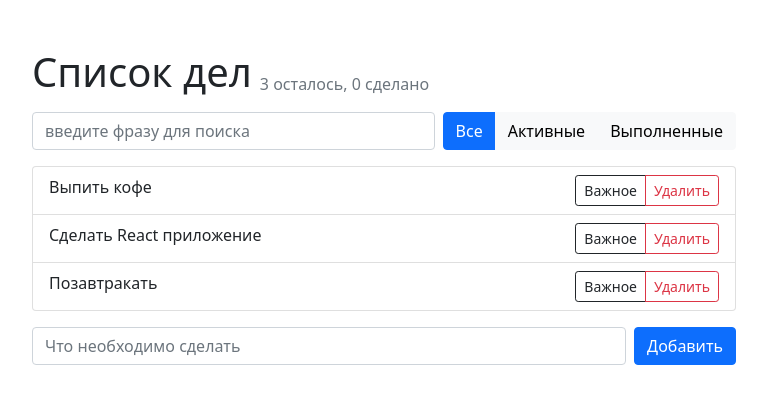
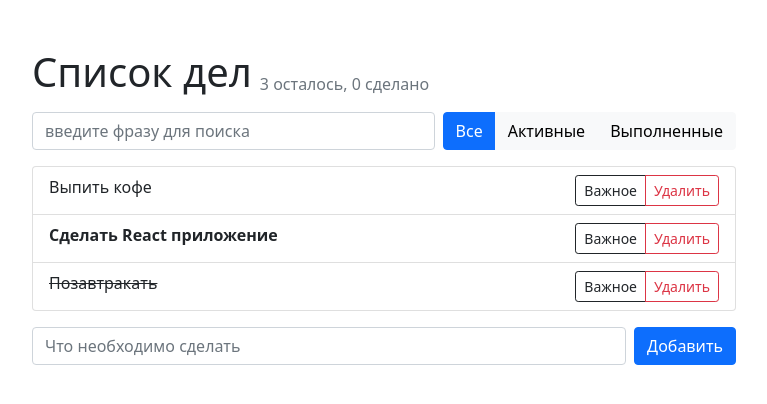
Before and after one commit to AliakseiKrasko/react-app-todo_list, a React (Create React App) app: page / in a window 1280 px wide. Shown: the top 404 px of the page, without its empty margins (16-783 px from the left). Built offline with nearby package versions, Linux system fonts and the light colour scheme.

Commit message:
Added .idea and *.iml to .gitignore

```diff
--- a/src/Components/App.js
+++ b/src/Components/App.js
@@ -1,17 +1,35 @@
+import React from 'react';
 import Header from './Header';
 import Search from './Search';
 import List from './List';
 import Footer from './Footer';
 
-function App() {
-    return (
-        <div>
-            <Header />
-            <Search />
-            <List />
-            <Footer />
-        </div>
-    );
+class App extends React.Component {
+
+    state = {
+        todoData: [
+            {id: 0, title: 'Выпить кофе', important: false, done: false},
+            {id: 1, title: 'Сделать React приложение', important: true, done: false},
+            {id: 2, title: 'Позавтракать', important: false, done: true},
+        ]
+
+    }
+
+    onToggleImportant = (id) => {
+        console.log('onToggleImportant', id);
+    }
+
+    render() {
+        return (
+            <div>
+                <Header/>
+                <Search/>
+                <List data={this.state.todoData} onToggleImportant={this.onToggleImportant} />
+                <Footer/>
+            </div>
+        )
+    }
 }
 
+
 export default App;
--- a/src/Components/List.js
+++ b/src/Components/List.js
@@ -1,14 +1,14 @@
 import ListItem from './ListItem';
 
-function List() {
-    const tasks = [
-        { id: 0, title: 'Выпить кофе' },
-        { id: 1, title: 'Сделать React приложение' },
-        { id: 2, title: 'Позавтракать' },
-    ];
+function List(props) {
+    // const tasks = [
+    //     { id: 0, title: 'Выпить кофе' },
+    //     { id: 1, title: 'Сделать React приложение' },
+    //     { id: 2, title: 'Позавтракать' },
+    // ];
 
-    const render = tasks.map((task) => {
-        return <ListItem key={task.id} task={task} />;
+    const render = props.data.map((task) => {
+        return <ListItem onToggleImportant={props.onToggleImportant} key={task.id} task={task} />;
     });
 
     const emptyList = (
@@ -17,7 +17,9 @@ function List() {
         </li>
     );
 
-    return <ul className="todo-list">{tasks.length > 0 ? render : emptyList}</ul>;
+
+
+    return <ul className="todo-list">{props.data.length > 0 ? render : emptyList}</ul>;
 }
 
 export default List;
--- a/src/Components/ListItem.js
+++ b/src/Components/ListItem.js
@@ -2,38 +2,34 @@ import React from 'react';
 
 class ListItem extends React.Component {
 
-    state = {
-        important: false,
-        done: false
-    }
 
-    onImportantClick = () => {
-        this.setState((state) => {
-            return {
-                important: !state.important
+    // onImportantClick = () => {
+    //     this.setState((state) => {
+    //         return {
+    //             important: !state.important
+    //
+    //         }
+    //     });
+    // }
 
-            }
-        });
-    }
-
-    onDoneClick = () => {
-        this.setState((state) => {
-            return {
-                important: false,
-                done: !state.done
-            }
-        })
-    }
+    // onDoneClick = () => {
+    //     this.setState((state) => {
+    //         return {
+    //             important: false,
+    //             done: !state.done
+    //         }
+    //     })
+    // }
 
     render() {
 
         let classNames = 'todo-item';
 
-        if (this.state.important) {
+        if (this.props.task.important) {
             classNames += ' important';
         }
 
-        if (this.state.done) {
+        if (this.props.task.done) {
             classNames += ' done';
         }
 
@@ -41,7 +37,7 @@ class ListItem extends React.Component {
             <li className={classNames}>
                 <span onClick={this.onDoneClick} className="todo-item-text">{this.props.task.title}</span>
                 <div className="btn-group">
-                    <button onClick={this.onImportantClick} role="button" className="btn btn-outline-dark btn-sm">
+                    <button onClick={()=>{this.props.onToggleImportant(this.props.task.id)}} role="button" className="btn btn-outline-dark btn-sm">
                         Важное
                     </button>
                     <button role="button" className="btn btn-outline-danger btn-sm">
--- a/src/index.js
+++ b/src/index.js
@@ -1,4 +1,6 @@
-import ReactDOM from 'react-dom';
+import { createRoot } from 'react-dom/client';
 import App from './Components/App';
 
-ReactDOM.render(<App />, document.getElementById('root'));
+const container = document.getElementById('root');
+const root = createRoot(container);
+root.render(<App />);
```
Also changed, not shown: 1 other file (tests, documents, lock files or other folders).
